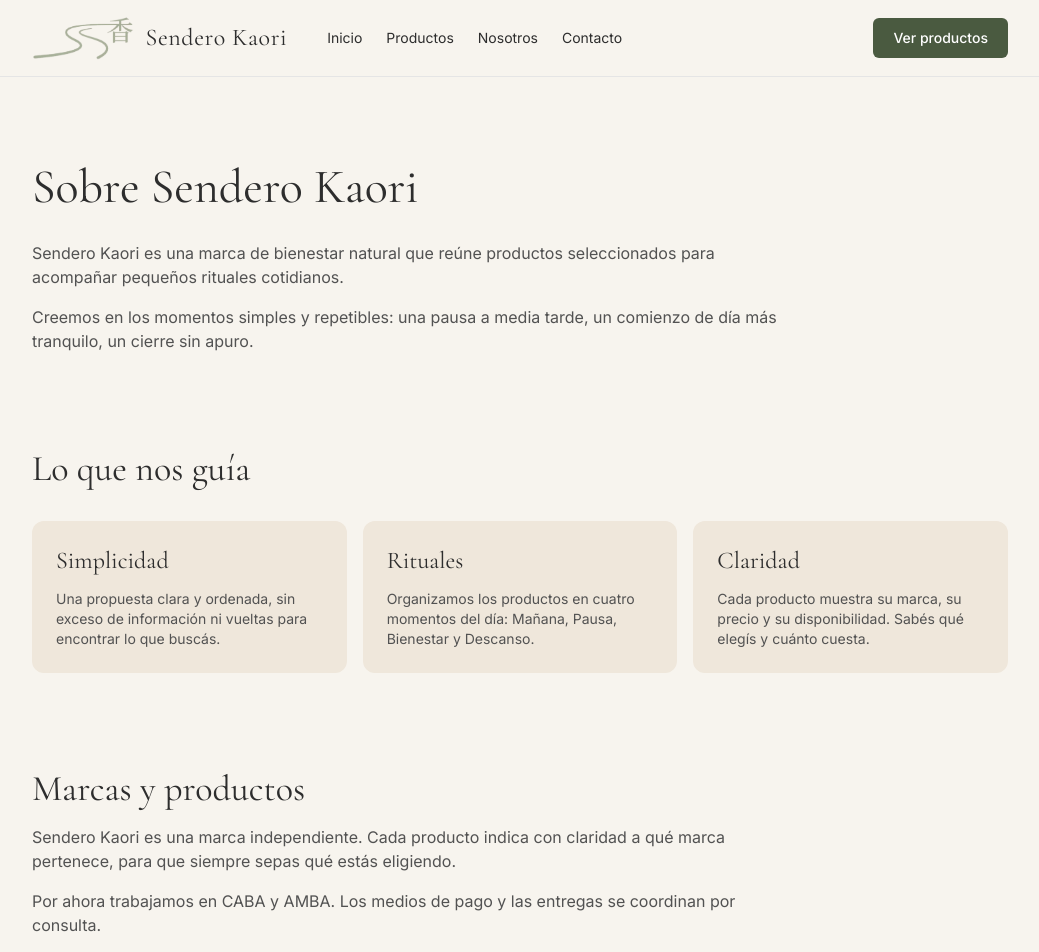
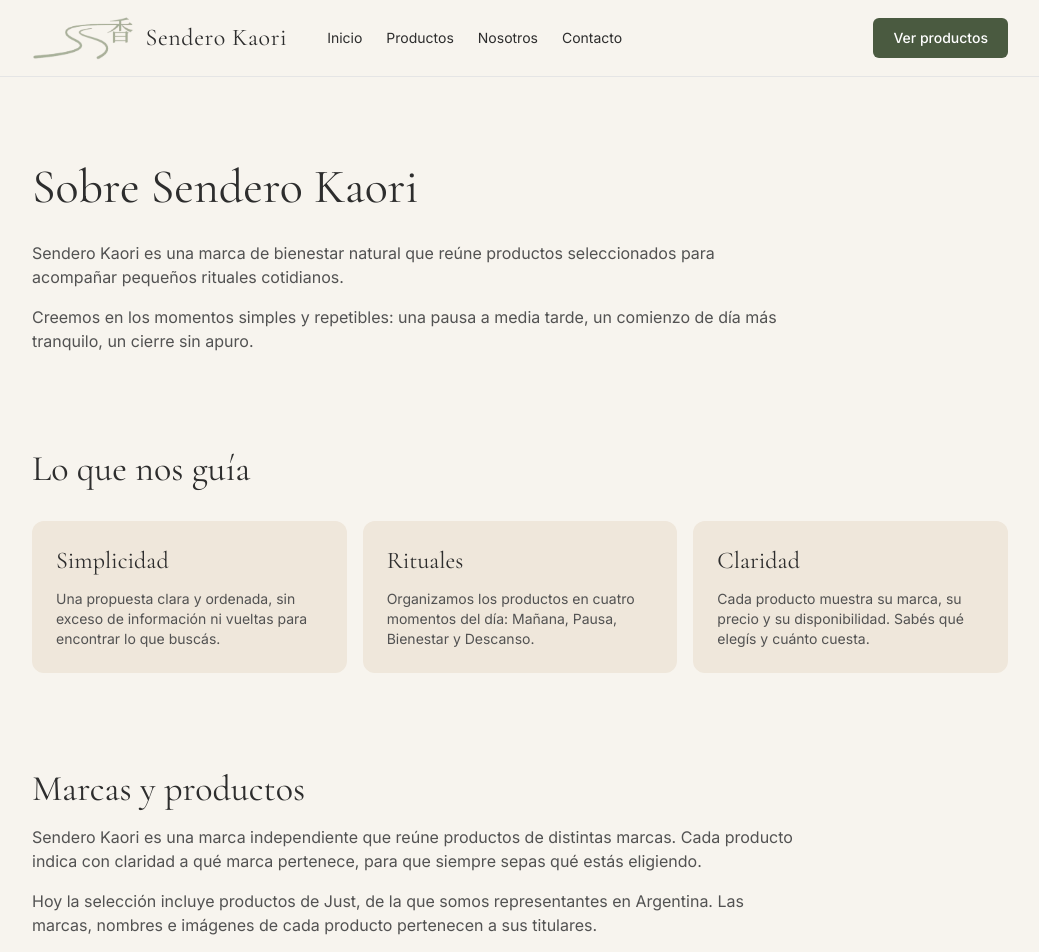
Before and after one commit to kalel3-hash/Kaori, a Next.js app: page /sobre-kaori in a window 1280 px wide. Shown: the top 952 px of the page, without its empty margins (120-1159 px from the left). Built offline with nearby package versions, Linux system fonts and the light colour scheme.

Commit message:
Aclara marcas y representación de Just en Sobre

```diff
--- a/app/sobre-kaori/page.tsx
+++ b/app/sobre-kaori/page.tsx
@@ -74,8 +74,15 @@
           <h2 className="mb-4 text-4xl font-normal">Marcas y productos</h2>
 
           <p className="mb-4 text-neutral-600">
-            Sendero Kaori es una marca independiente. Cada producto indica con claridad
-            a qué marca pertenece, para que siempre sepas qué estás eligiendo.
+            Sendero Kaori es una marca independiente que reúne productos de
+            distintas marcas. Cada producto indica con claridad a qué marca
+            pertenece, para que siempre sepas qué estás eligiendo.
+          </p>
+
+          <p className="mb-4 text-neutral-600">
+            Hoy la selección incluye productos de Just, de la que somos
+            representantes en Argentina. Las marcas, nombres e imágenes de
+            cada producto pertenecen a sus titulares.
           </p>
 
           <p className="text-neutral-600">
```
